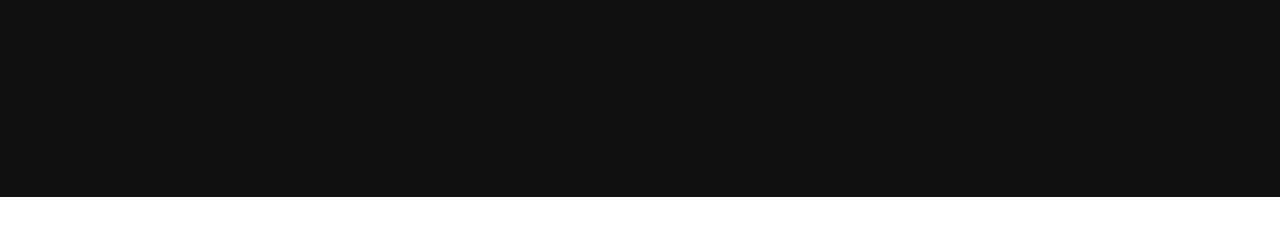
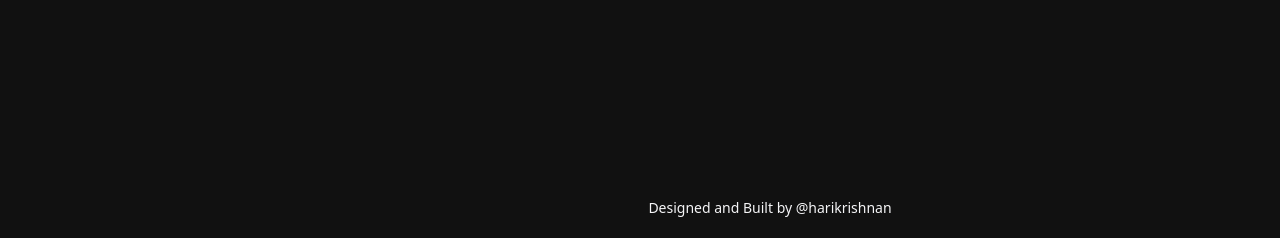
Before and after one commit to Harikrishnank23/Hari-s-portfolio, a plain HTML site: page index.html in a window 1280 px wide. Shown: the part 5083-5321 px from the top of the page. Before the commit the page ends 5280 px from the top, so only its background shows below. Drawn offline with nearby package versions, Linux system fonts and the light colour scheme.

Commit message:
copyright

```diff
--- a/index.html
+++ b/index.html
@@ -259,6 +259,9 @@
             ></i
           ></a>
         </div>
+        <footer>
+         Designed and Built by @harikrishnan
+        </footer>
       </div>
     </div>
     <!-- </div> -->
--- a/style.css
+++ b/style.css
@@ -192,5 +192,10 @@ span {
 }
 
 .section4 .row .col-md-3:hover {
- transform:scale(1.3)
+  transform: scale(1.3);
 }
+footer {
+  color: #f5f5f7;
+  font-size: 14px;
+  margin-bottom: 20px;
+}
```
